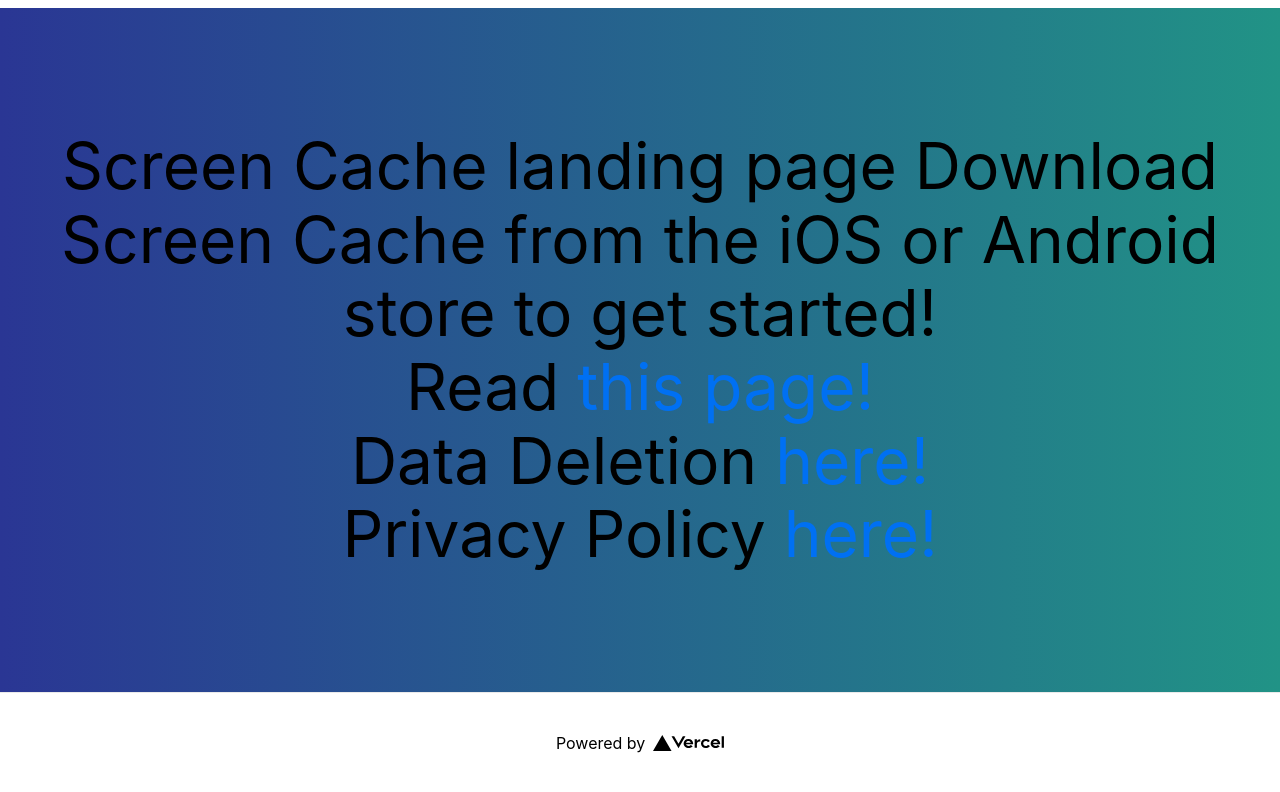
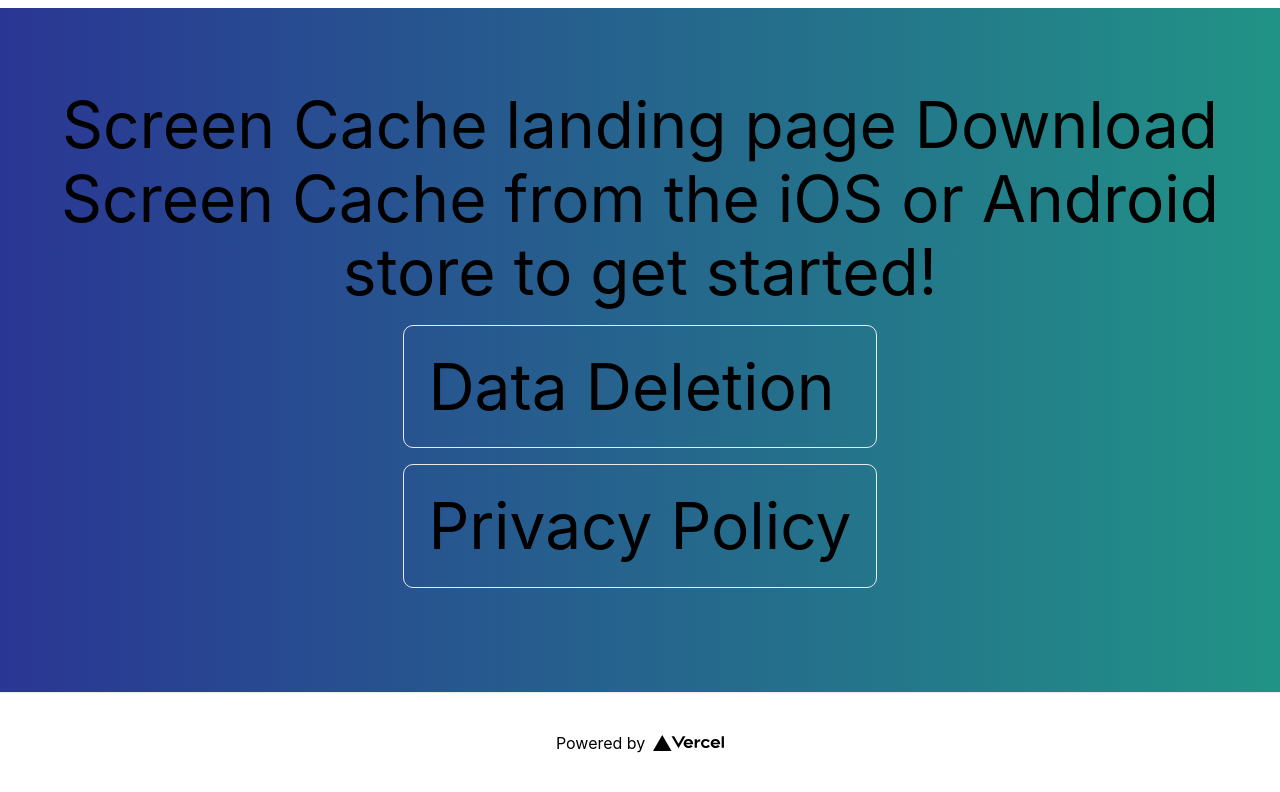
Before and after one commit to CjDupre/crystallineaesthetic, a Next.js app: page / in a window 1280 px wide. Shown: the top 792 px of the page. Built offline with nearby package versions, Linux system fonts and the light colour scheme.

Commit message:
more nav stuff

```diff
--- a/pages/index.tsx
+++ b/pages/index.tsx
@@ -13,32 +13,30 @@ const Home: NextPage = () => {
       </Head>
 
 
-      <main>
+      <main >
 
         <h1 className="title">
           Screen Cache landing page Download Screen Cache from the iOS or
           Android store to get started!
         </h1>
-        <h1 className="title">
+        {/* <h1 className="title card">
           Read{' '}
           <Link href="/posts/first-post">
             <a>this page!</a>
           </Link>
-        </h1>
+        </h1> */}
+        <div style={{ flex: 1, flexDirection: 'row' }}>
+          <Link href="/posts/datadeletion">
+            <h1 className="title card">
+              Data Deletion{' '}
+            </h1>
+          </Link>
+          <Link href="/posts/privacypolicy">
+            <h1 className="title card">
+              Privacy Policy{' '}
 
-        <h1 className="title">
-          Data Deletion{' '}
-          <Link href="/posts/datadeletion">
-            <a>here!</a>
-          </Link>
-        </h1>
-
-        <h1 className="title">
-          Privacy Policy{' '}
-          <Link href="/posts/privacypolicy">
-            <a>here!</a>
-          </Link>
-        </h1>
+            </h1>
+          </Link></div>
       </main>
 
 
```
